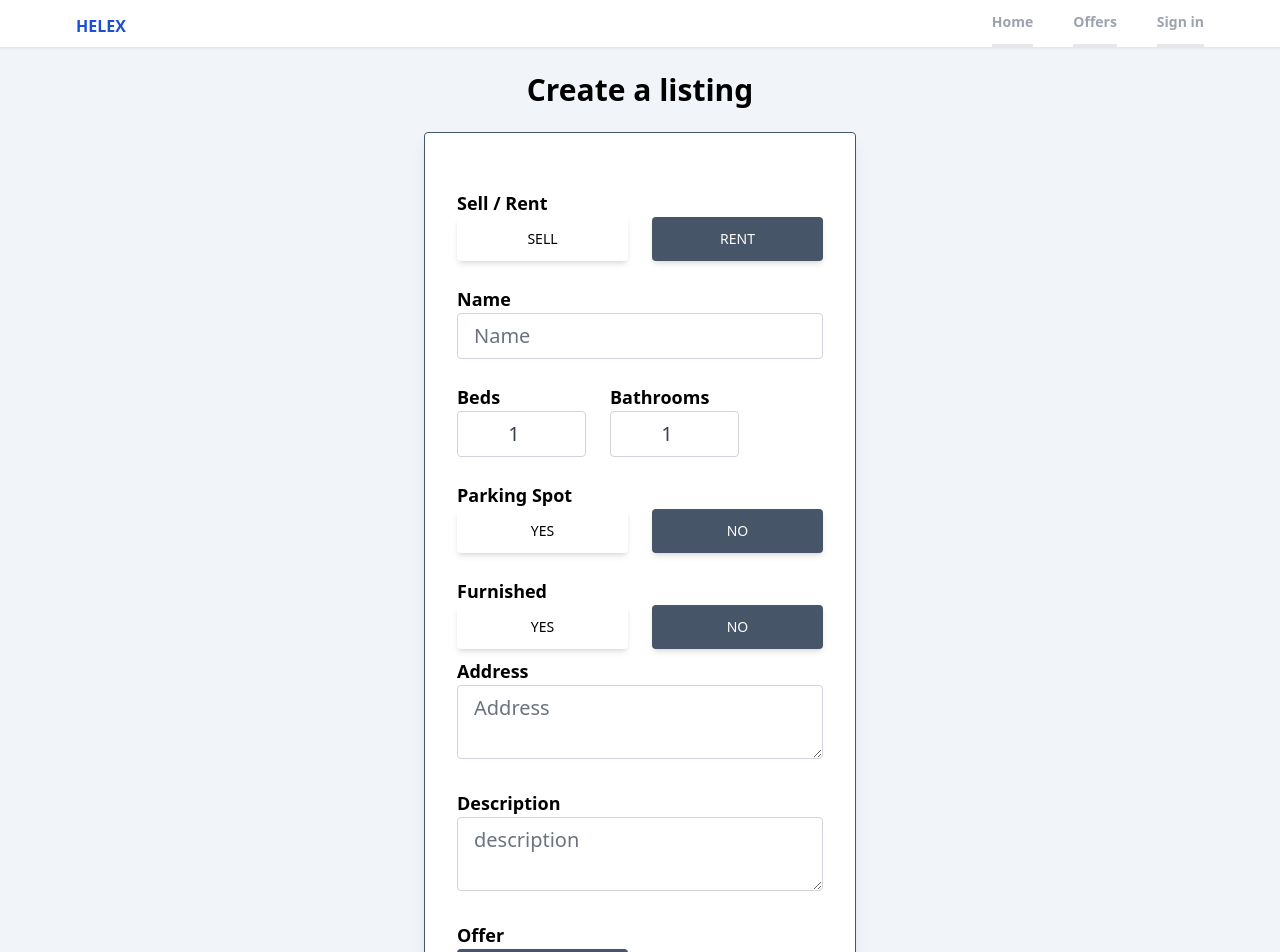
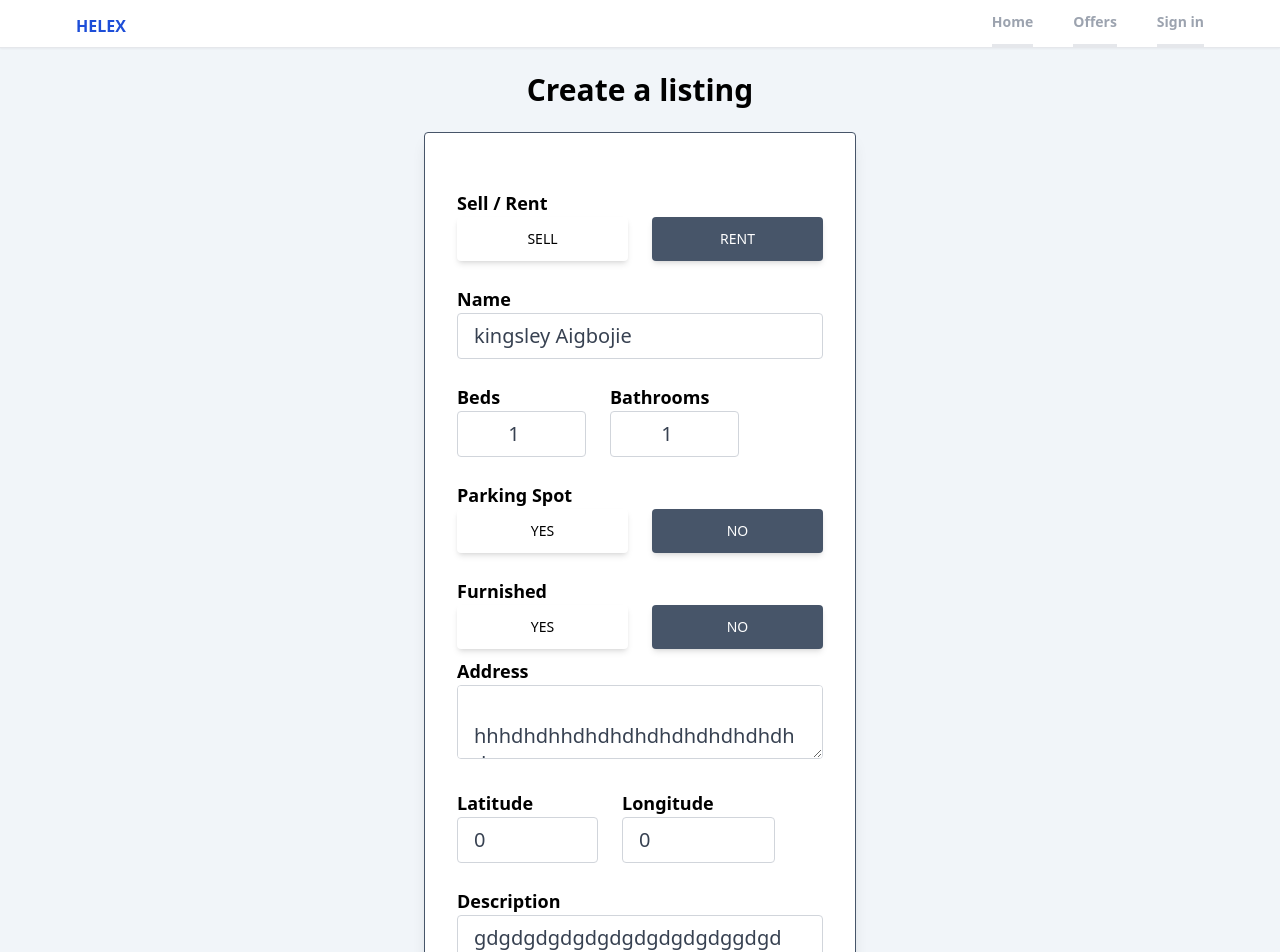
Before and after one commit to Geniuska275/realtor, a React (Create React App) app: page /create-listings in a window 1280 px wide. Shown: the top 952 px of the page. Built offline with nearby package versions, Linux system fonts and the light colour scheme; no server answers; the HTML template or start-up script is replaced by a standard one.

Commit message:
latitude

```diff
--- a/src/pages/Createlisting.js
+++ b/src/pages/Createlisting.js
@@ -1,21 +1,30 @@
 import React, { useState } from "react";
+import Spinner from "../components/Spinner";
+import { toast } from "react-toastify";
 
 export default function Createlisting() {
+  const [geolocationenabled, setGeolocation] = useState(false);
+  const [loading, setLoading] = useState(false);
   const [formData, setFormData] = useState({
     type: "rent",
-    name: "",
+    name: "kingsley Aigbojie",
     bedrooms: 1,
     bathrooms: 1,
     parking: false,
     furnished: false,
-    address: "",
-    description: "",
+    address: " hhhdhdhhdhdhdhdhdhdhdhdhdhd",
+    description: "gdgdgdgdgdgdgdgdgdgdggdgd",
     offer: true,
     regularprice: 1,
     discountedPrice: 1,
     percentageDiscount: 1,
+    latitude: 0,
+    longitude: 0,
+    images: {},
   });
   const {
+    latitude,
+    longitude,
     type,
     name,
     bedrooms,
@@ -28,9 +37,9 @@ export default function Createlisting() {
     regularprice,
     discountedPrice,
     percentageDiscount,
+    images,
   } = formData;
   function onchange(e) {
-    e.preventDefault();
     let boolean = null;
     if (e.target.value === "true") {
       boolean = true;
@@ -53,14 +62,39 @@ export default function Createlisting() {
       }));
     }
   }
+  function onSubmit(e) {
+    e.preventDefault();
+    setLoading(true);
+    if (discountedPrice >= regularprice) {
+      setLoading(false);
+      toast.error("discounted price should not more than regular price");
+      return;
+    }
+    if (images.length > 6) {
+      setLoading(false);
+      toast.error("maximum 6 images are allowed");
+      return;
+    }
+    let geolocation={}
+    let location
+    if(geolocationenabled){
 
+    }
+  }
+
+  if (loading) {
+    return <Spinner />;
+  }
   console.log(formData);
   return (
     <main className="max-w-md px-2 mx-auto">
       <h1 className="font-bold text-3xl text-center mt-6 mb-6 ">
         Create a listing
       </h1>
-      <form className="border border-slate-600 bg-white p-8 shadow-lg rounded">
+      <form
+        className="border border-slate-600 bg-white p-8 shadow-lg rounded"
+        onSubmit={onSubmit}
+      >
         <p className="text-lg mt-6 font-semibold capitalize">sell / rent</p>
         <div className="flex">
           <button
@@ -191,6 +225,36 @@ export default function Createlisting() {
           placeholder="Address"
           required
         />
+        {!geolocationenabled && (
+          <div className="flex space-x-6">
+            <div className="">
+              <p className="text-lg font-semibold">Latitude</p>
+              <input
+                id="latitude"
+                min="-90"
+                max="90"
+                type="number"
+                value={latitude}
+                onChange={onchange}
+                className="w-full px-4 py-2 text-xl text-gray-700 bg-white border border-gray-300 rounded transition duration-150 ease-in-out focus:text-gray-700 bg-white focus:border-slate-600 mb-6"
+                required
+              />
+            </div>
+            <div className="">
+              <p className="text-lg font-semibold">Longitude</p>
+              <input
+                id="longitude"
+                min="-180"
+                max="180"
+                type="number"
+                value={longitude}
+                onChange={onchange}
+                className="w-full px-4 py-2 text-xl text-gray-700 bg-white border border-gray-300 rounded transition duration-150 ease-in-out focus:text-gray-700 bg-white focus:border-slate-600 mb-6"
+                required
+              />
+            </div>
+          </div>
+        )}
         <p className="text-lg font-semibold  ">Description</p>
         <textarea
           type="text"
```
